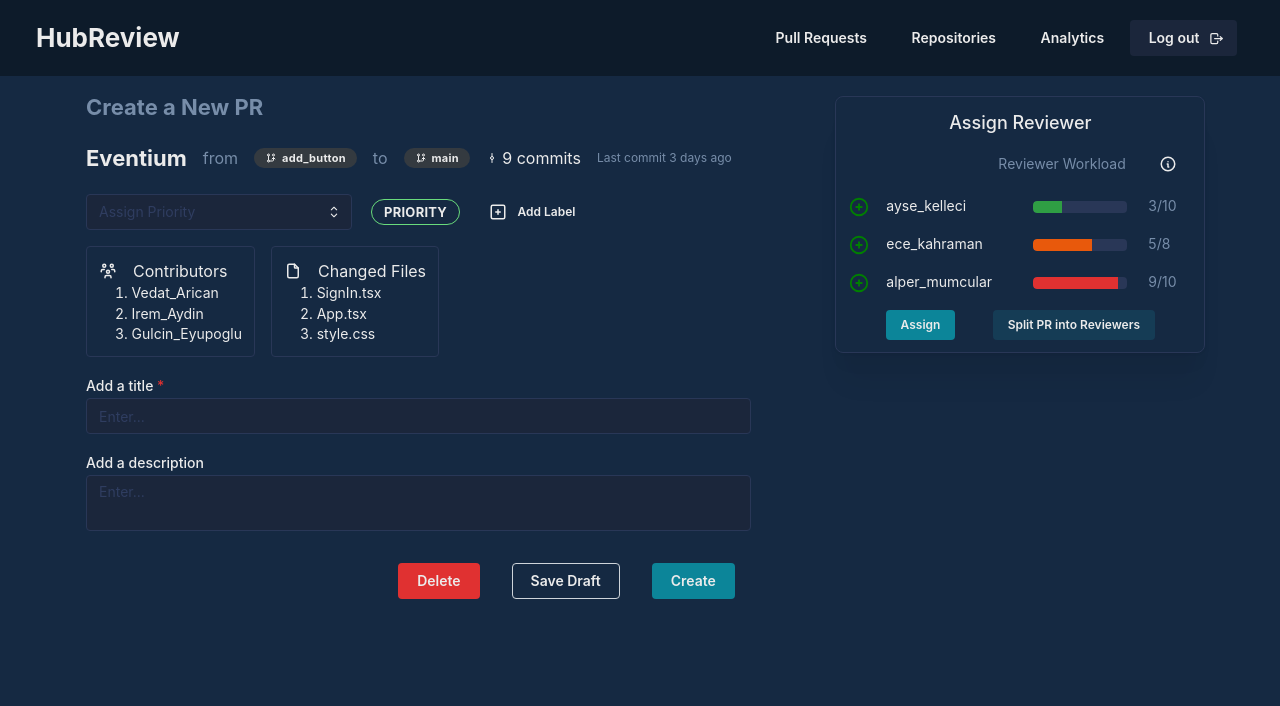
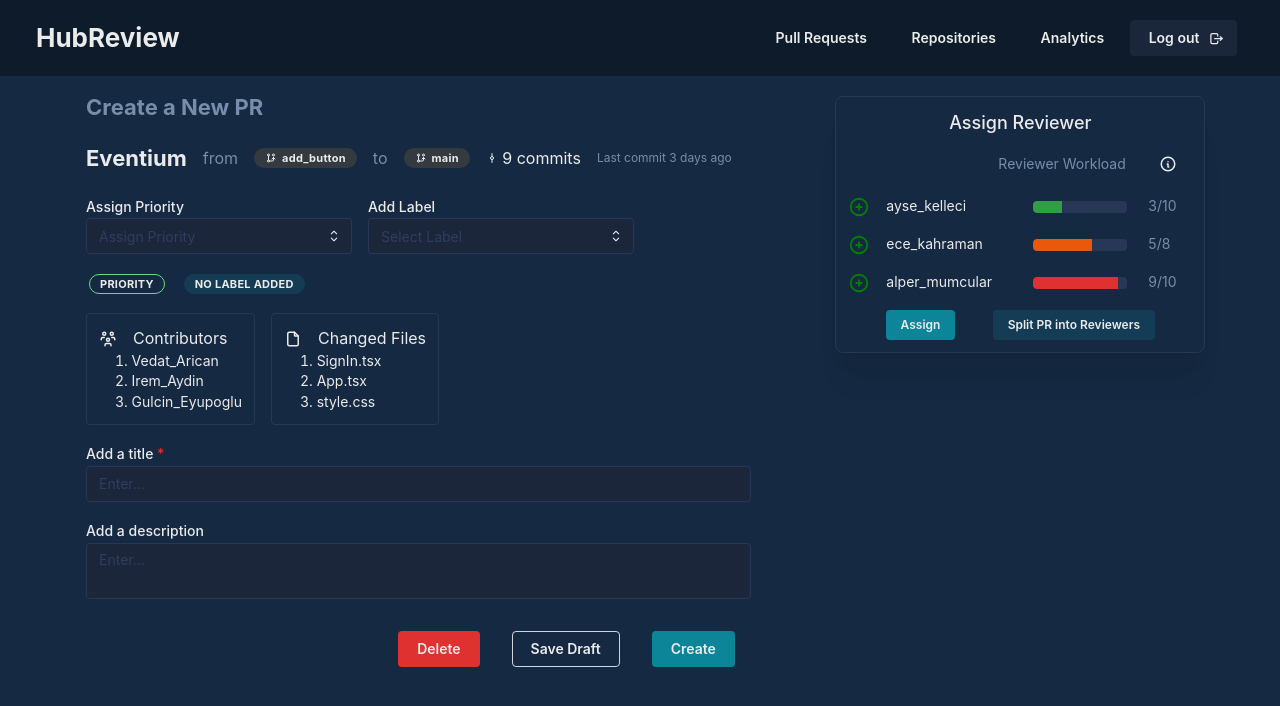
Before and after one commit to hubreviewapp/hubreview, a React (Vite) app in the folder web-client/: page /createPR in a window 1280 px wide. Shown: the top 706 px of the page. Built offline with nearby package versions, Linux system fonts and the light colour scheme.

Commit message:
feat: PRCreationPage.tsx

```diff
--- a/web-client/src/components/PriorityBadge.tsx
+++ b/web-client/src/components/PriorityBadge.tsx
@@ -12,7 +12,7 @@ function PriorityBadge({ label, size }: PriorityBadgeProps) {
   return (
     <Box>{
       label == null ?
-        <Box/> :
+        <Badge size= {size} variant={"light"}>No Priority</Badge> :
         <Badge
           size= {size}
           variant="outline"
--- a/web-client/src/pages/PRCreationPage.tsx
+++ b/web-client/src/pages/PRCreationPage.tsx
@@ -1,10 +1,10 @@
 import {
   Container, Grid, Group, Text, Title, Badge, rem,
-  Button, Paper, Stack, List, Flex, Modal, Checkbox, Textarea, Box, TextInput, Select
+  Button, Paper, Stack, List, Flex, Textarea, Box, TextInput, Select, MultiSelect
 } from "@mantine/core";
-import {IconGitBranch, IconGitCommit, IconSquarePlus, IconUsersGroup, IconFile} from "@tabler/icons-react";
+import {IconGitBranch, IconGitCommit, IconUsersGroup, IconFile} from "@tabler/icons-react";
 import LabelButton from "../components/LabelButton";
-import {useDisclosure} from "@mantine/hooks";
+
 import {useState} from "react";
 import WorkloadBar from "../components/WorkloadBar";
 import PriorityBadge from "../components/PriorityBadge";
@@ -12,42 +12,14 @@ import PriorityBadge from "../components/PriorityBadge";
 function PRCreationPage() {
   const branchIcon = <IconGitBranch style={{ width: rem(12), height: rem(12) }} />;
   //const sparklesIcon = <IconStars color={"yellow"} style={{ width: rem(18), height: rem(18) }} />;
-  const squarePlusIcon = <IconSquarePlus style={{ width: rem(18), height: rem(18) }} />;
+ // const squarePlusIcon = <IconSquarePlus style={{ width: rem(18), height: rem(18) }} />;
   //const iconSquare = <IconSquareRoundedCheckFilled color={"blue"} style={{ width: rem(18), height: rem(18) }}/>;
 
-  const [opened, { open, close }] = useDisclosure(false);
-  const [checkboxValue, setCheckboxValue] = useState<string[]>([]);
+  const [labelValue, setLabelValue] = useState<string[]>([]);
   const [priority, setPriority] = useState<string | null>('');
-  const labelList: { label: string, key: number }[] = [
-    { label: "enhancement", key: 1 },
-    { label: "bug fix", key: 1 },
-    { label: "refactoring", key: 3 },
-    { label: "question", key: 4 }
-  ];
 
   return (
     <Container size={"lg"}>
-      <Modal opened={opened} onClose={close} title="Add Label">
-        <Checkbox.Group value={checkboxValue} onChange={setCheckboxValue}>
-        {
-            labelList.map(itm =>
-                <Checkbox
-                  key={itm.key}
-                  label={itm.label.toUpperCase()}
-                  value={itm.label}
-                  color="lime"
-                  radius="lg"
-                  size="md"
-                  mt={"md"}
-                />
-            )
-          }
-        </Checkbox.Group>
-        <Group justify={"flex-end"}>
-          <Button onClick={close} color={"gray"} size={"sm"}>Close</Button>
-          <Button onClick={()=>setCheckboxValue([])} color={"gray"} variant={"outline"} size={"sm"} >Clear</Button>
-        </Group>
-      </Modal>
       <Grid>
         <Grid.Col span={8}>
           <Title mt={"md"} order={3} c={"dimmed"}>Create a New PR</Title>
@@ -61,23 +33,29 @@ function PRCreationPage() {
             <Text c={"dimmed"} size={"xs"}>Last commit 3 days ago</Text>
           </Group>
           <Group>
-
-
             <Select
+              label={"Assign Priority"}
               value={priority} onChange={setPriority}
-
               placeholder="Assign Priority"
               data={["High", "Medium", "Low"]}
               clearable
             />
-
-            <PriorityBadge label={priority} size={"lg"}/>
+            <MultiSelect
+               label={"Add Label"}
+               placeholder="Select Label"
+               data={['bug fix', 'refactoring', 'question', 'enhancement']}
+               defaultValue={['React']}
+               clearable value={labelValue}
+               hidePickedOptions
+               onChange={setLabelValue} />
+          </Group>
+          <Group mt={"md"}>
+            <PriorityBadge label={priority} size={"md"}/>
             {
-              checkboxValue.map(itm =>(
+              labelValue.length == 0 ? <Badge variant={"light"}>No Label Added</Badge> : labelValue.map(itm =>(
                 <LabelButton key={itm} label={itm} size={"md"}/>
               ))
             }
-            <Button onClick={open} leftSection={squarePlusIcon} size={"xs"} variant={"subtle"} radius={"lg"}>Add Label</Button>
           </Group>
           <Group>
           <Paper mt={"md"} p={"sm"} withBorder>
```
